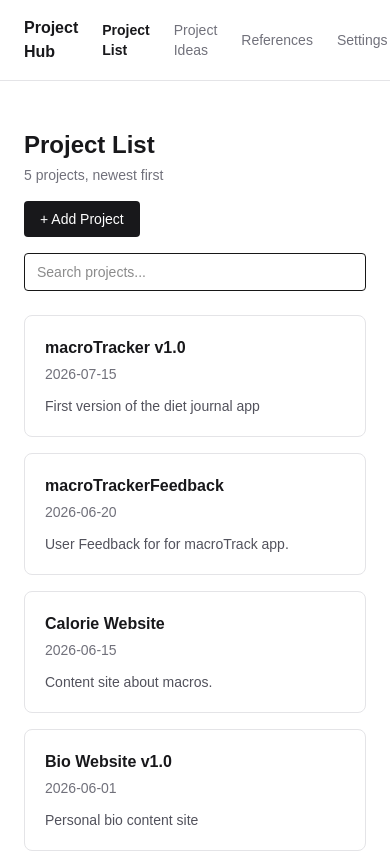
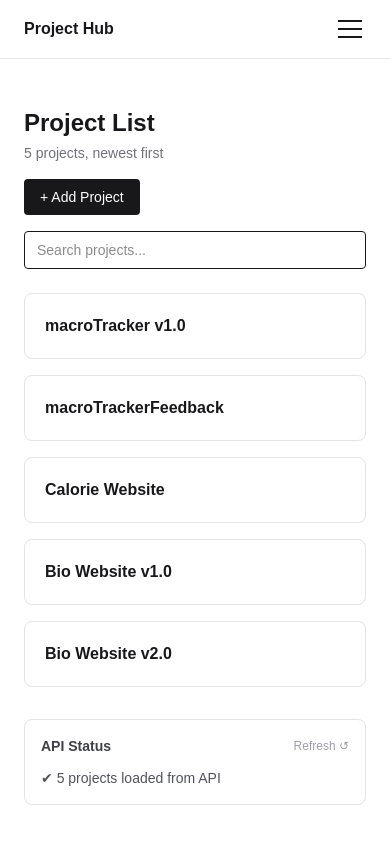
Before and after one commit to OKVSchool/week5-capstone-hub, a Next.js app: page / in a window 390 px wide. Shown: the top 853 px of the page. Built offline with nearby package versions, Linux system fonts and the light colour scheme.

Commit message:
Responsive nav drawer and mobile card titles only below 645px

```diff
--- a/src/components/NavBar.tsx
+++ b/src/components/NavBar.tsx
@@ -1,33 +1,68 @@
 'use client'
 import { usePathname } from "next/navigation"
 import Link from "next/link"
+import { useState } from "react"
 
 export default function NavBar() {
   const pathname = usePathname()
+  const [open, setOpen] = useState(false)
+
   const links = [
-    {href: "/", label: "Project List" },
-    {href: "/ideas", label: "Project Ideas" },
-    {href: "/references", label: "References" },
-    {href: "/settings", label: "Settings" },
+    { href: "/", label: "Project List" },
+    { href: "/ideas", label: "Project Ideas" },
+    { href: "/references", label: "References" },
+    { href: "/settings", label: "Settings" },
   ]
+
+  const linkClass = (href: string) =>
+    pathname === href
+      ? "text-sm font-semibold text-zinc-900 dark:text-zinc-50"
+      : "text-sm text-zinc-500 hover:text-zinc-900 dark:text-zinc-400 dark:hover:text-zinc-50"
+
   return (
-    <nav className="mx-auto flex max-w-4xl items-center gap-6 px-6 py-4">
+    <nav>
+      {/* Top bar */}
+      <div className="mx-auto flex max-w-4xl items-center justify-between px-6 py-4">
         <span className="font-semibold text-zinc-900 dark:text-zinc-50">
           Project Hub
         </span>
+
+        {/* Desktop links — hidden below 645px */}
+        <div className="hidden min-[645px]:flex gap-6">
+          {links.map(link => (
+            <Link key={link.href} href={link.href} className={linkClass(link.href)}>
+              {link.label}
+            </Link>
+          ))}
+        </div>
+
+        {/* Hamburger button — visible below 645px */}
+        <button
+          onClick={() => setOpen(!open)}
+          className="min-[645px]:hidden flex flex-col gap-1.5 p-1"
+          aria-label="Toggle menu"
+        >
+          <span className={`block h-0.5 w-6 bg-zinc-900 dark:bg-zinc-50 transition-all ${open ? "translate-y-2 rotate-45" : ""}`} />
+          <span className={`block h-0.5 w-6 bg-zinc-900 dark:bg-zinc-50 transition-all ${open ? "opacity-0" : ""}`} />
+          <span className={`block h-0.5 w-6 bg-zinc-900 dark:bg-zinc-50 transition-all ${open ? "-translate-y-2 -rotate-45" : ""}`} />
+        </button>
+      </div>
+
+      {/* Mobile drawer — visible below 645px when open */}
+      {open && (
+        <div className="min-[645px]:hidden border-t border-zinc-200 dark:border-zinc-800">
           {links.map(link => (
             <Link
               key={link.href}
               href={link.href}
-                className={
-                    pathname === link.href
-                        ? "text-sm font-semibold text-zinc-900 dark:text-zinc-50"
-                        : "text-sm text-zinc-500 hover:text-zinc-900 dark:text-zinc-400 dark:hover:text-zinc-50"
-                   }
+              onClick={() => setOpen(false)}
+              className={`block px-6 py-3 ${linkClass(link.href)} hover:bg-zinc-50 dark:hover:bg-zinc-900`}
             >
               {link.label}
             </Link>
           ))}
+        </div>
+      )}
     </nav>
   )
 }
--- a/src/components/ProjectCard.tsx
+++ b/src/components/ProjectCard.tsx
@@ -4,16 +4,14 @@
 export default function ProjectCard({ project }: { project: Project }) {
   return (
     <Link href={`/projects/${project.id}`} className="block rounded-lg border border-zinc-200 bg-white p-5 hover:border-zinc-400 dark:border-zinc-800 dark:bg-zinc-900 dark:hover:border-zinc-600">
-      <div className="flex items-start justify-between gap-4">
-        <div>
       <h2 className="font-semibold text-zinc-900 dark:text-zinc-50">
         {project.title}
       </h2>
+
+      <div className="hidden min-[645px]:block">
         <p className="mt-1 text-sm text-zinc-500 dark:text-zinc-400">
           {project.date}
         </p>
-        </div>
-      </div>
         <p className="mt-3 text-sm text-zinc-600 dark:text-zinc-300">
           {project.description}
         </p>
@@ -29,6 +27,7 @@
             ))}
           </div>
         )}
+      </div>
     </Link>
   );
 }
```
Lines whose indentation alone changed are shown as unchanged.
